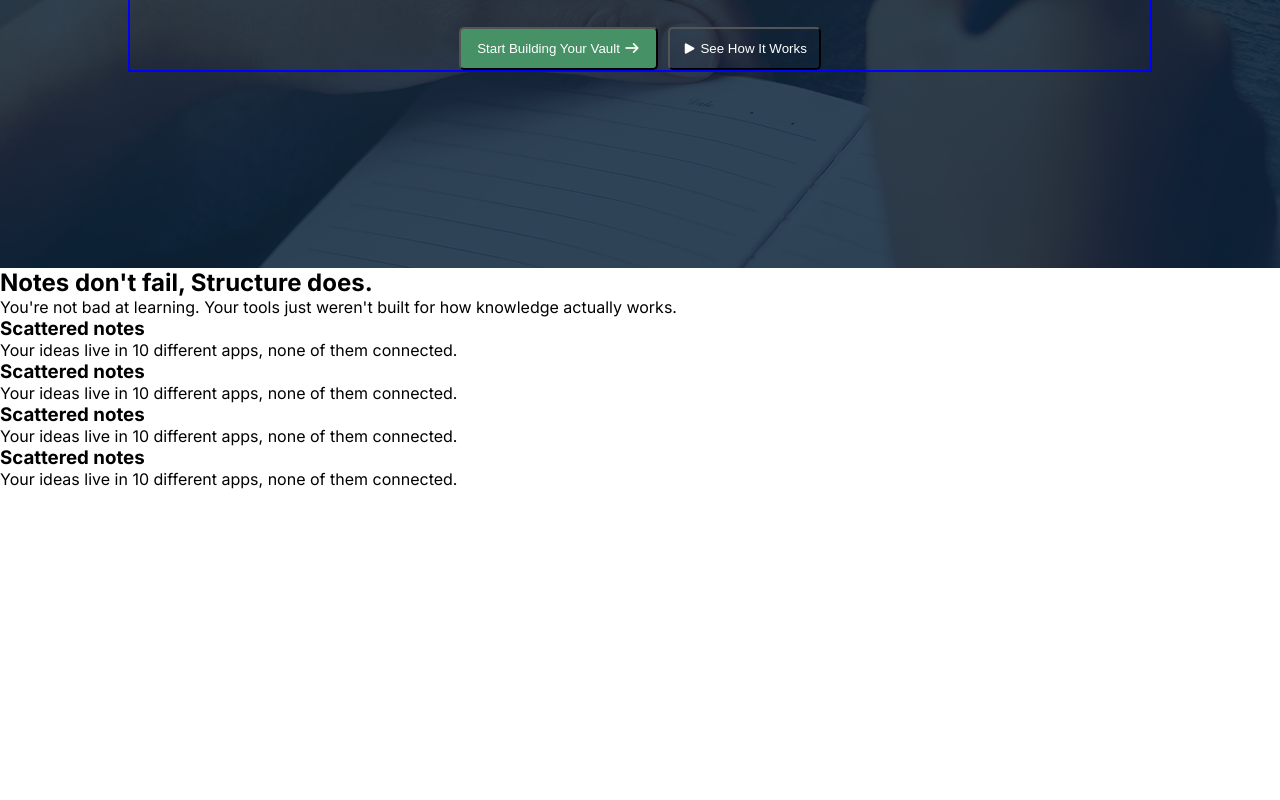
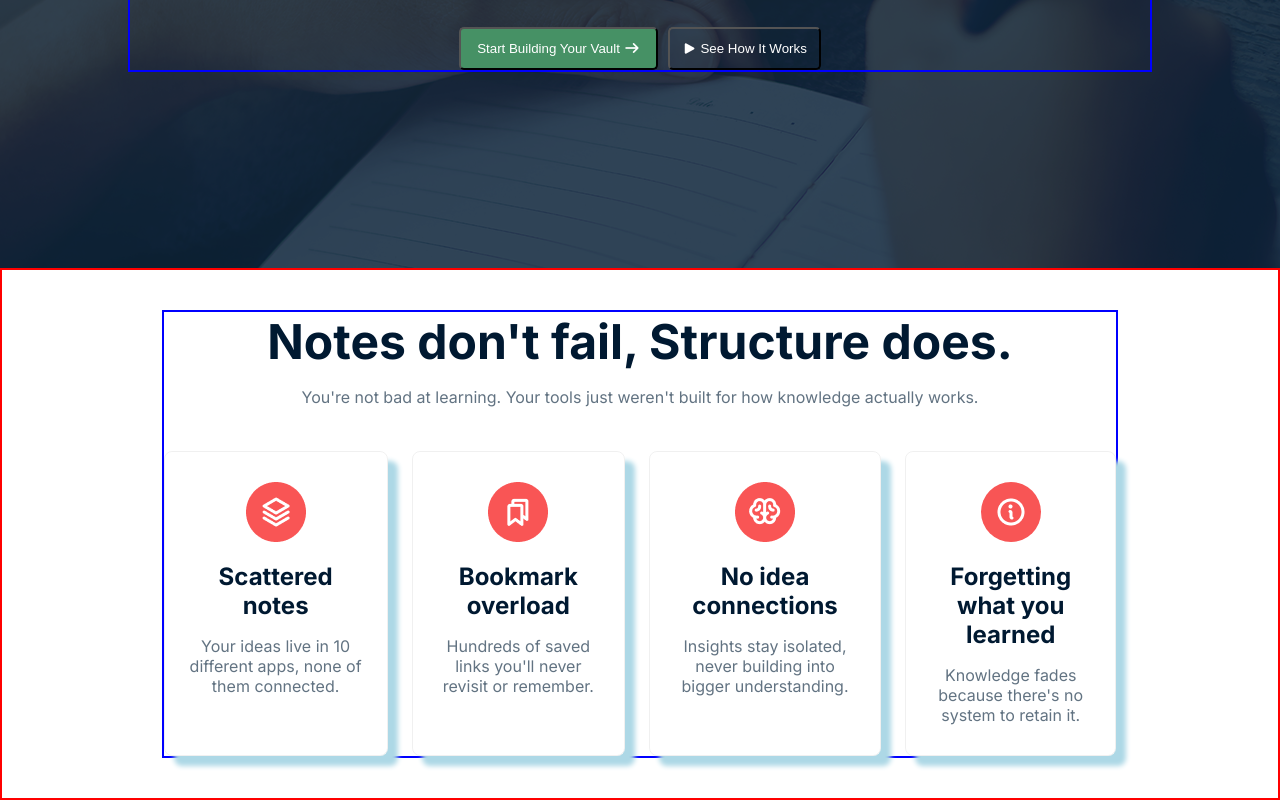
Before and after one commit to kaziabdullahfuad/B13-Knowledge-Vault, a plain HTML site: page index.html in a window 1280 px wide. Shown: the part 506-1306 px from the top of the page. Before the commit the page ends 995 px from the top, so only its background shows below. Drawn offline with Linux system fonts and the light colour scheme.

Commit message:
Third commit note part done

```diff
--- a/index.html
+++ b/index.html
@@ -44,26 +44,31 @@
 
         <section id="notes">
 
-            <div class="notes-container">
+            <div class="notes-container container">
                 <h2>Notes don't fail, Structure does.</h2>
-                <p>You're not bad at learning. Your tools just weren't built for how knowledge actually works.</p>
+                <p class="notes-text">You're not bad at learning. Your tools just weren't built for how knowledge actually works.</p>
 
                 <div class="notes-card-container">
                     <div class="notes-card">
-                        <h3>Scattered notes</h3>
-                        <p>Your ideas live in 10 different apps, none of them connected.</p>
+
+                    <img src="./assets/stack.png" alt="">
+                    <h3>Scattered notes</h3>
+                    <p>Your ideas live in 10 different apps, none of them connected.</p>
                     </div>
                     <div class="notes-card">
-                        <h3>Scattered notes</h3>
-                        <p>Your ideas live in 10 different apps, none of them connected.</p>
+                        <img src="./assets/bookmarker.png" alt="">
+                        <h3>Bookmark overload</h3>
+                        <p>Hundreds of saved links you'll never revisit or remember.</p>
                     </div>
                     <div class="notes-card">
-                        <h3>Scattered notes</h3>
-                        <p>Your ideas live in 10 different apps, none of them connected.</p>
+                        <img src="./assets/brainer.png" alt="">
+                        <h3>No idea connections</h3>
+                        <p>Insights stay isolated, never building into bigger understanding.</p>
                     </div>
                     <div class="notes-card">
-                        <h3>Scattered notes</h3>
-                        <p>Your ideas live in 10 different apps, none of them connected.</p>
+                         <img style="color: yellow; background-color: #F85555; border-radius: 50%; width: 60px; padding: 14px 14px;" src="./assets/Info.png" alt="">
+                        <h3>Forgetting what you learned</h3>
+                        <p>Knowledge fades because there's no system to retain it.</p>
                     </div>
                 </div>
             </div>
--- a/styles/style.css
+++ b/styles/style.css
@@ -99,3 +99,42 @@ header{
 /* hero part done */
 
 /* notes part started */
+#notes{
+    border: 2px solid red;
+    padding: 40px;
+}
+.notes-container{
+    text-align: center;
+}
+.notes-container h2{
+    font-size: 48px;
+    font-weight: bold;
+    color: #001931;
+    margin-bottom: 16px;
+}
+.notes-container p{
+    color: #627382;
+    line-height: 20px;
+}
+.notes-text{
+    margin-bottom: 44px;
+}
+.notes-card-container{
+    display: flex;
+    gap: 24px;
+}
+.notes-card-container .notes-card{
+    border: 1px solid #0000000F;
+    padding: 30px 24px;
+    border-radius: 8px;
+    box-shadow: 10px 10px 5px lightblue;
+
+}
+.notes-card img{
+    margin-bottom: 16px;
+}
+.notes-card h3{
+    font-size: 24px;
+    color: #001931;
+    margin-bottom: 16px;
+}
```
Also changed, not shown: assets/Ellipse 1.png (added), assets/Info second.png (added), assets/bookmarker.png (added), assets/brainer.png (added), assets/stack.png (added).
